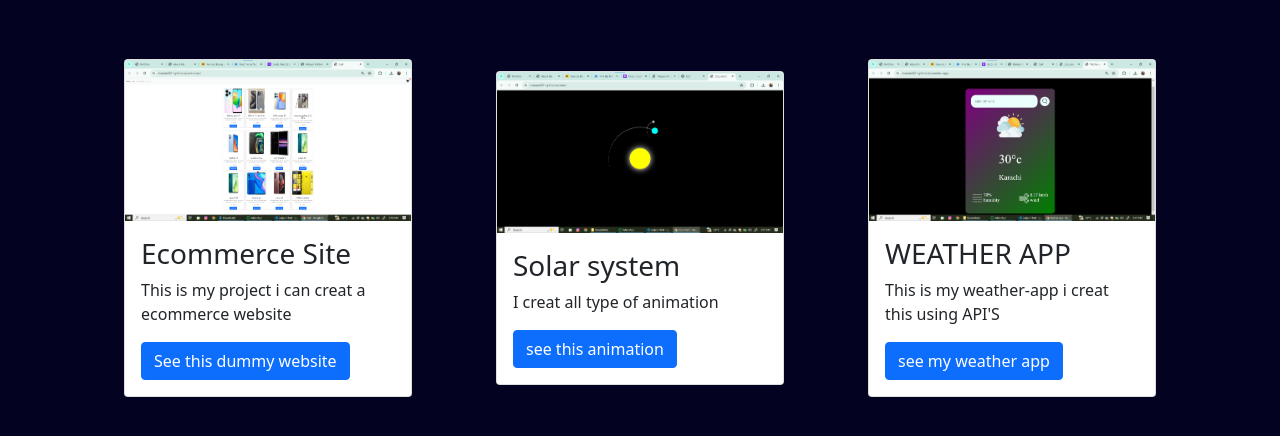
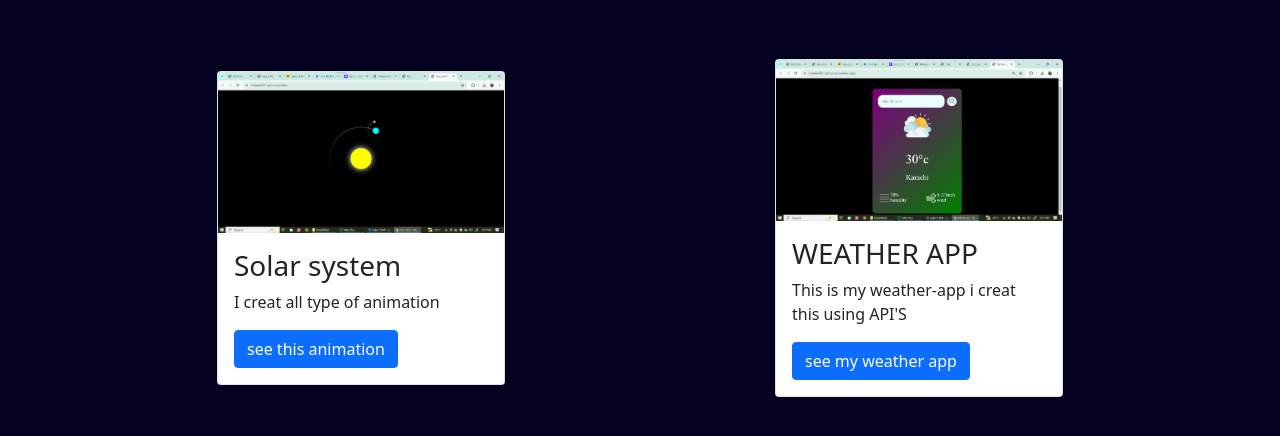
Before and after one commit to mateen2311/mateenPortfolio, a plain HTML site: page project.html in a window 1280 px wide. Shown: the part 86-522 px from the top of the page. Drawn offline with nearby package versions, Linux system fonts and the light colour scheme.

Commit message:
portfolio ready

```diff
--- a/project.html
+++ b/project.html
@@ -52,14 +52,6 @@
     <!-- cards -->
 
     <div class="container my-5">
-    <div class="card" style="width: 18rem;">
-      <img src="./img/Screenshot 2024-06-05 021908.png" class="card-img-top" alt="...">
-      <div class="card-body">
-        <h3 class="card-title text-dark">Ecommerce Site</h3>
-        <p class="card-text">This is my project i can creat a ecommerce website</p>
-        <a href="https://mateen2311.github.io/addtocart/" target="_blank" class="btn btn-primary">See this dummy website</a>
-      </div>
-    </div>
     <div class="card my-3" style="width: 18rem;">
       <img src="./img/Screenshot 2024-06-05 022756.png" class="card-img-top" alt="...">
       <div class="card-body">
@@ -84,5 +76,6 @@
       integrity="sha384-MrcW6ZMFYlzcLA8Nl+NtUVF0sA7MsXsP1UyJoMp4YLEuNSfAP+JcXn/tWtIaxVXM"
       crossorigin="anonymous"
     ></script>
+    <script src="./app.js"></script>
   </body>
 </html>
```
Also changed, not shown: about.html (+1 -0 lines).
